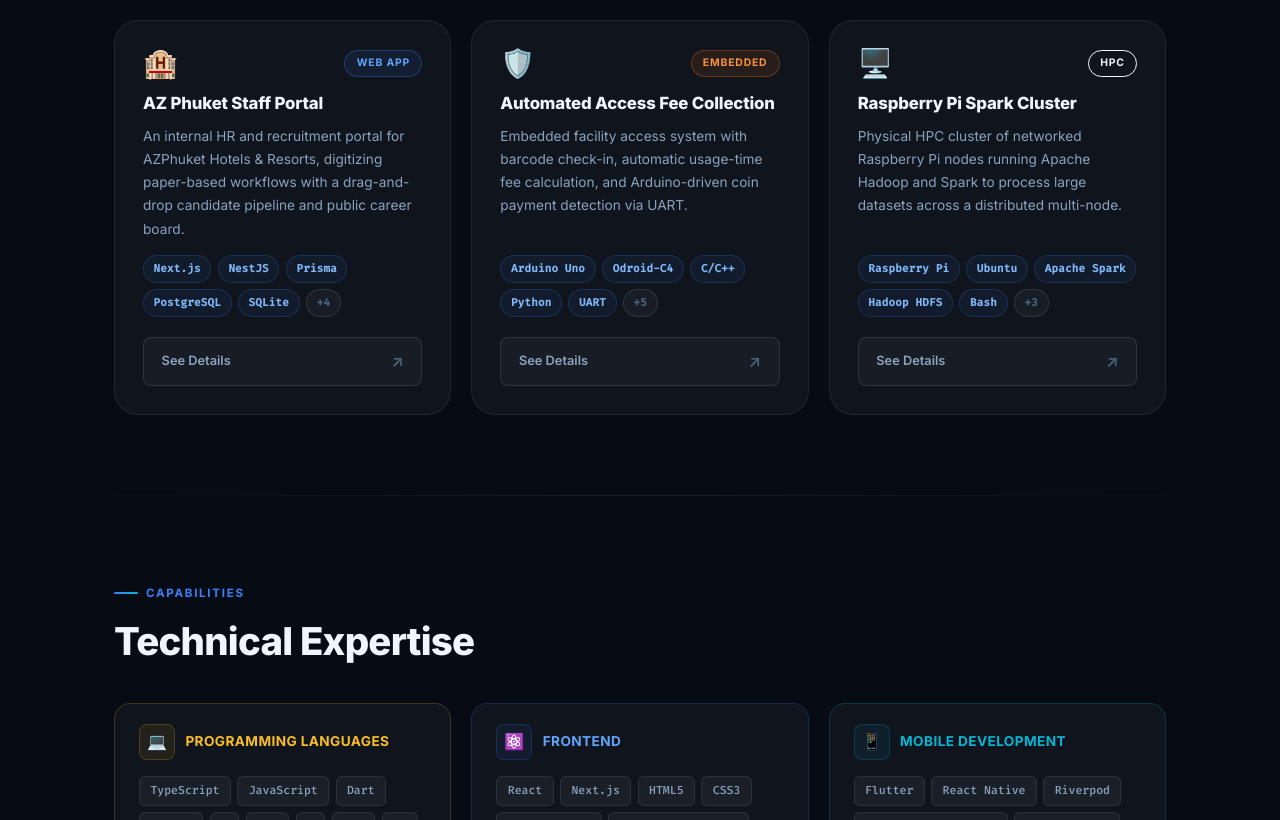
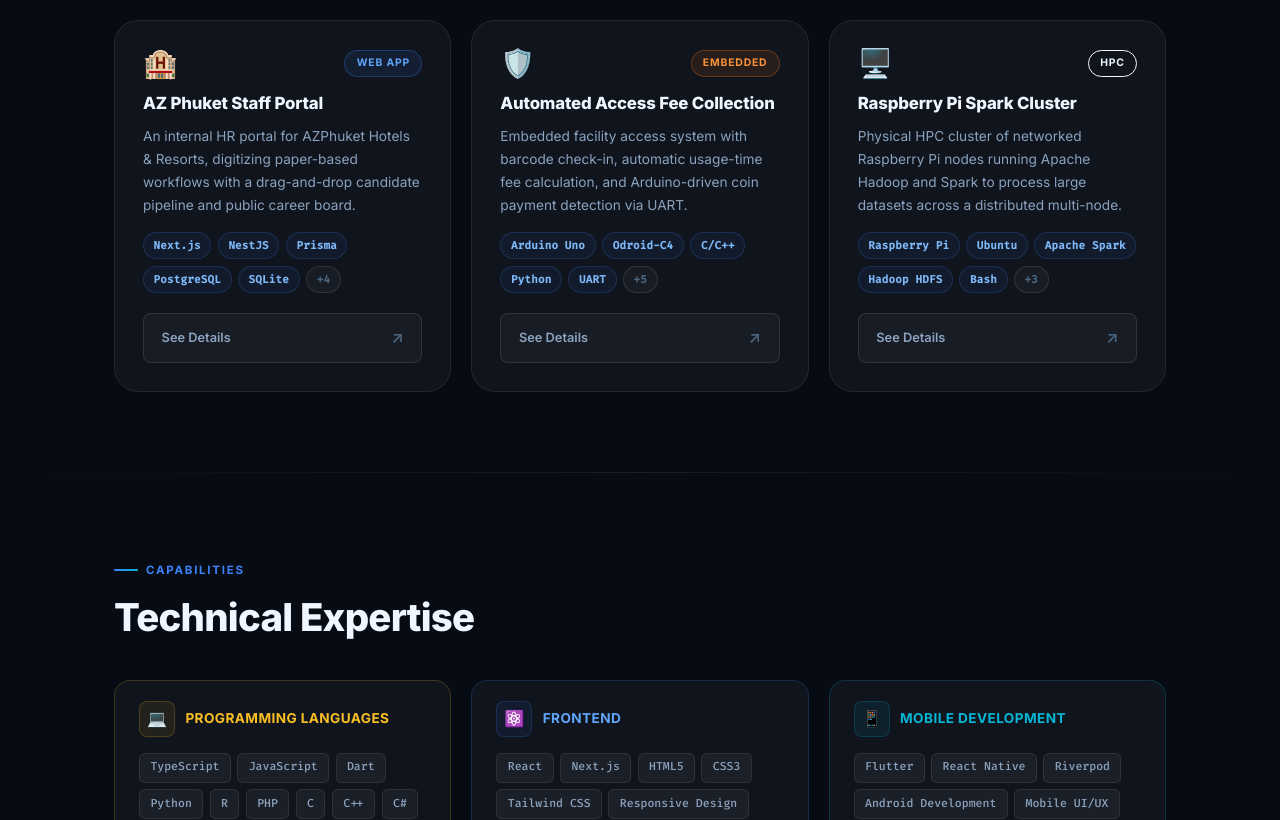
Before and after one commit to koard/Portfolio, a Next.js app: page / in a window 1280 px wide. Shown: the part 3047-3867 px from the top of the page. Built offline with nearby package versions, Linux system fonts and the light colour scheme.

Commit message:
fix: update description for AZ Phuket Staff Portal project

```diff
--- a/app/page.tsx
+++ b/app/page.tsx
@@ -289,7 +289,7 @@ const projects: ProjectDetail[] = [
     title: "AZ Phuket Staff Portal",
     period: "Mar 2025 – Jun 2025",
     description:
-      "An internal HR and recruitment portal for AZPhuket Hotels & Resorts, digitizing paper-based workflows with a drag-and-drop candidate pipeline and public career board.",
+      "An internal HR portal for AZPhuket Hotels & Resorts, digitizing paper-based workflows with a drag-and-drop candidate pipeline and public career board.",
     longDescription:
       "An enterprise-grade internal operations and HR portal designed for AZPhuket Hotels & Resorts (covering properties like The Old Phuket, Karon Boutique, The GIG hotel, Gu Hotel, and Add Plus Resort & Spa). Built during an IT internship to replace highly manual, paper-based workflows. The system features a public career board where candidates can search and apply for jobs across properties, and an internal administrative dashboard. In its first phase, it provides a full Applicant Tracking System (ATS) with a Kanban-style pipeline (New, Screening, Interview, Offered), resume upload, candidate rating, and dynamic job posting management. Future phases include leave requests, day-off swaps, and overtime approval modules.",
     role: "IT Developer Intern",
```
